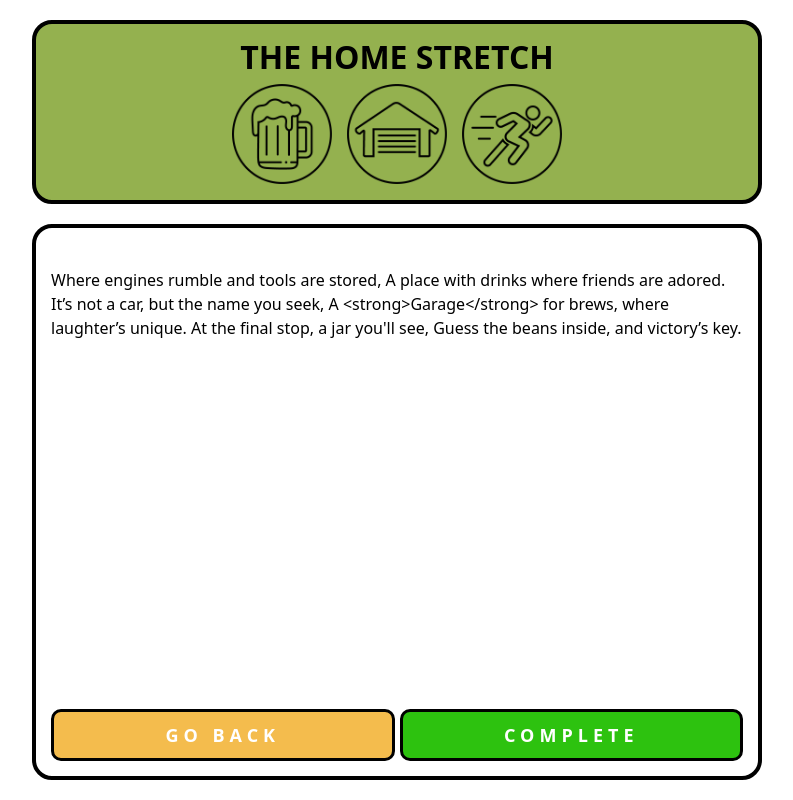
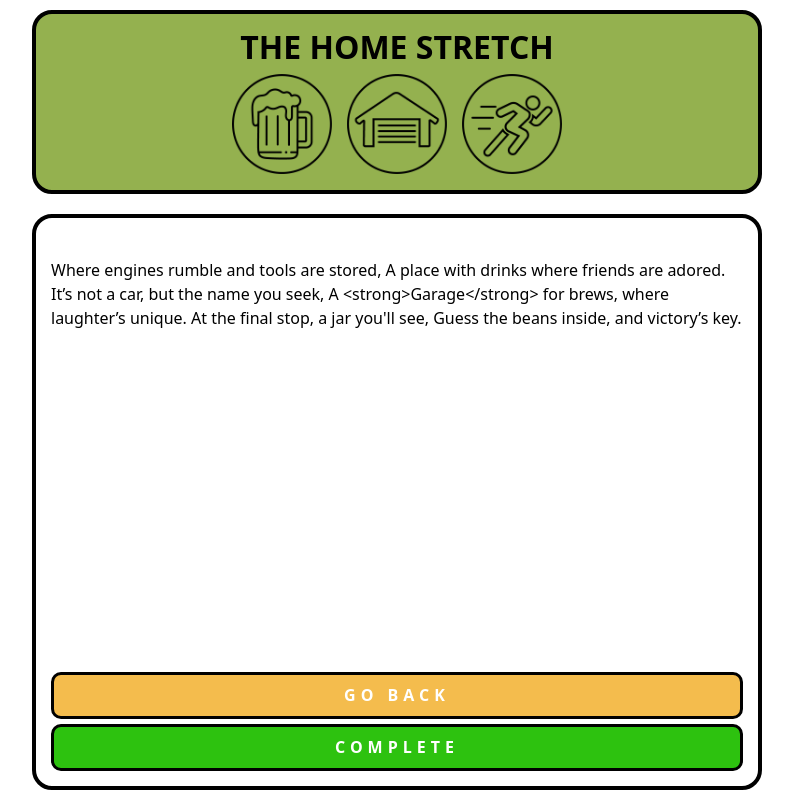
Before and after one commit to haydnkerr/Amazing-Race, a React (Vite) app: page /Amazing-Race/FinalRiddle in a window 1280 px wide. Shown: the whole page, without its empty margins (243-1036 px from the left). Built offline with nearby package versions, Linux system fonts and the light colour scheme.

Commit message:
Update App.css

```diff
--- a/src/App.css
+++ b/src/App.css
@@ -18,7 +18,7 @@
 
 #root {
   width: 100%;
-  height: 100%;
+  height: 100dvh;
   display: flex;
   align-items: flex-start;
   justify-content: center;
@@ -81,7 +81,7 @@
   align-items: center;
   border-radius: 10px;
   width: 100%;
-  font-size: 1.125rem;
+  font-size: 1rem;
   text-transform: uppercase;
   letter-spacing: 5px;
   font-weight: 800;
@@ -96,7 +96,7 @@
   display: grid;
   gap: 5px;
   width: 100%;
-  grid-template-columns: 1fr 1fr;
+  grid-template-columns: 1fr;
 }
 
 
@@ -128,7 +128,7 @@
 }
 
 .challenge-container {
-  height: 100%;
+  height: 100dvh;
   display: flex;
   flex-direction: column;
   justify-content: stretch;
```
